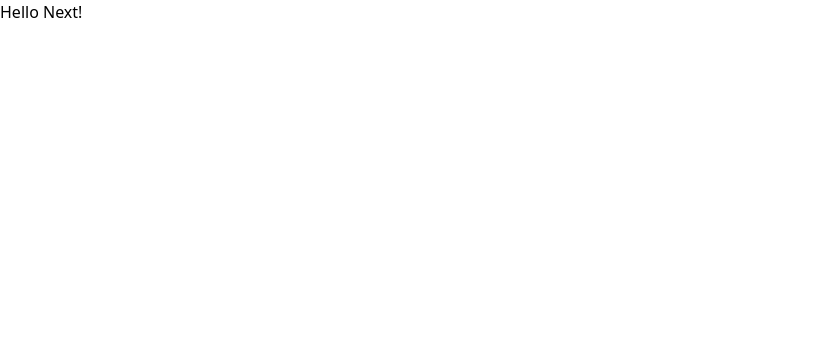
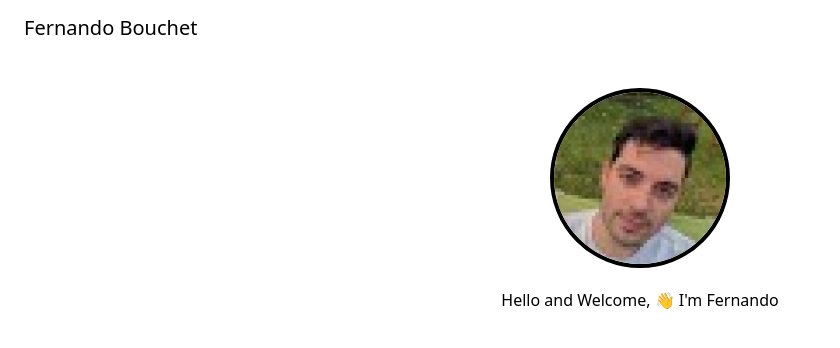
Before and after one commit to fernandobouchet/next-blog-tutorial, a Next.js app: page / in a window 1280 px wide. Shown: the top 348 px of the page, without its empty margins (0-840 px from the left). Built offline with nearby package versions, Linux system fonts and the light colour scheme.

Commit message:
feat: added 'Navbar' and 'MyProfilePic' components

```diff
--- /dev/null
+++ b/app/components/MyProfilePic.tsx
@@ -0,0 +1,18 @@
+import Image from 'next/image';
+
+const MyProfilePic = () => {
+  return (
+    <section className="w-full mx-auto">
+      <Image
+        className="border-4 border-black dark:border-zinc-500 drops-shadow-xl shadow-black rounded-full mx-auto mt-8"
+        src="/images/profile.jpg"
+        alt="Fernando Bouchet"
+        width={180}
+        height={180}
+        priority={true}
+      />
+    </section>
+  );
+};
+
+export default MyProfilePic;
--- /dev/null
+++ b/app/components/Navbar.tsx
@@ -0,0 +1,15 @@
+import Link from 'next/link';
+
+const Navbar = () => {
+  return (
+    <nav className="top-0 z-10 flex w-screen dark:bg-zinc-600 h-14 p-1 pl-6 items-center justify-center md:justify-normal">
+      <div className="prose prose-xl align-middle text-xl">
+        <h1>
+          <Link href={'/'}>Fernando Bouchet</Link>
+        </h1>
+      </div>
+    </nav>
+  );
+};
+
+export default Navbar;
--- a/app/layout.tsx
+++ b/app/layout.tsx
@@ -1,3 +1,5 @@
+import MyProfilePic from './components/MyProfilePic';
+import Navbar from './components/Navbar';
 import './globals.css';
 
 export const metadata = {
@@ -12,7 +14,11 @@ export default function RootLayout({
 }) {
   return (
     <html lang="en">
-      <body>{children}</body>
+      <body className="dark:bg-zinc-950 dark:text-white">
+        <Navbar />
+        <MyProfilePic />
+        {children}
+      </body>
     </html>
   );
 }
--- a/app/page.tsx
+++ b/app/page.tsx
@@ -1,7 +1,7 @@
 export default function Home() {
   return (
-    <main>
-      <h1>Hello Next!</h1>
+    <main className="flex flex-col items-center pt-5">
+      <h1>{`Hello and Welcome, 👋 I'm Fernando`}</h1>
     </main>
   );
 }
```
Also changed, not shown: public/images/profile.jpg (added).
